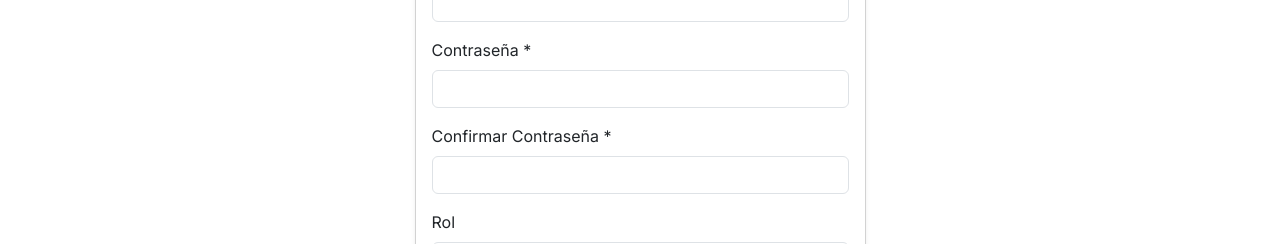
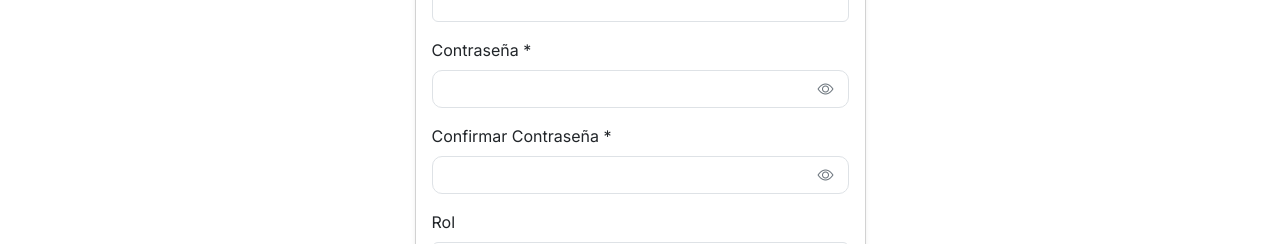
Before and after one commit to Frankkantor348/Edutech, an Angular app in the folder frontend/tareas-app/: page /register in a window 1280 px wide. Shown: the part 335-579 px from the top of the page. Built offline with nearby package versions, Linux system fonts and the light colour scheme.

Commit message:
mejora diseño

```diff
--- a/frontend/tareas-app/src/app/features/auth/login/login.component.css
+++ b/frontend/tareas-app/src/app/features/auth/login/login.component.css
@@ -30,3 +30,22 @@
 .btn-primary:hover {
   background-color: #0046B7;
 }
+
+.password-toggle{
+    position: absolute;
+    right: 15px;
+    top: 50%;
+    transform: translateY(-50%);
+    cursor: pointer;
+    z-index: 10;
+    color: #6c757d;
+}
+
+.input-group{
+    position: relative;
+}
+
+.input-group input{
+    padding-right: 45px;
+    border-radius: 10px !important;
+}
--- a/frontend/tareas-app/src/app/features/auth/login/login.component.html
+++ b/frontend/tareas-app/src/app/features/auth/login/login.component.html
@@ -26,12 +26,22 @@
 
             <div class="mb-3">
               <label class="form-label">Contraseña</label>
-              <input
-                type="password"
-                class="form-control"
-                [(ngModel)]="password"
-                name="password"
-                required>
+              <div class="input-group">
+                <input
+                  [type]="showPassword ? 'text' : 'password'"
+                  class="form-control"
+                  [(ngModel)]="password"
+                  name="password"
+                  required>
+                <span
+                  class="password-toggle"
+                  (click)="togglePassword()">
+                  <i
+                    class="bi"
+                    [ngClass]="showPassword ? 'bi-eye-slash' : 'bi-eye'">
+                  </i>
+                </span>
+              </div>
             </div>
 
             <button
--- a/frontend/tareas-app/src/app/features/auth/login/login.component.ts
+++ b/frontend/tareas-app/src/app/features/auth/login/login.component.ts
@@ -44,4 +44,8 @@ export class LoginComponent {
       }
     });
   }
+  showPassword: boolean = false;
+  togglePassword() {
+    this.showPassword = !this.showPassword;
+  }
 }
--- a/frontend/tareas-app/src/app/features/auth/register/register.component.css
+++ b/frontend/tareas-app/src/app/features/auth/register/register.component.css
@@ -54,3 +54,22 @@
 .register-container button:hover {
   background-color: #166709;
 }
+
+.input-group{
+    position: relative;
+}
+
+.input-group input{
+    padding-right: 45px;
+    border-radius: 10px !important;
+}
+
+.password-toggle{
+    position: absolute;
+    right: 15px;
+    top: 50%;
+    transform: translateY(-50%);
+    cursor: pointer;
+    z-index: 10;
+    color: #6c757d;
+}
--- a/frontend/tareas-app/src/app/features/auth/register/register.component.html
+++ b/frontend/tareas-app/src/app/features/auth/register/register.component.html
@@ -29,12 +29,42 @@
 
             <div class="mb-3">
               <label class="form-label">Contraseña *</label>
-              <input type="password" class="form-control" [(ngModel)]="password" name="password" required>
+              <div class="input-group">
+                <input
+                  [type]="showPassword ? 'text' : 'password'"
+                  class="form-control"
+                  [(ngModel)]="password"
+                  name="password"
+                  required>
+                <span
+                  class="password-toggle"
+                  (click)="togglePassword()">
+                  <i
+                    class="bi"
+                    [ngClass]="showPassword ? 'bi-eye-slash' : 'bi-eye'">
+                  </i>
+                </span>
+              </div>
             </div>
 
             <div class="mb-3">
               <label class="form-label">Confirmar Contraseña *</label>
-              <input type="password" class="form-control" [(ngModel)]="confirmPassword" name="confirmPassword" required>
+              <div class="input-group">
+                <input
+                  [type]="showConfirmPassword ? 'text' : 'password'"
+                  class="form-control"
+                  [(ngModel)]="confirmPassword"
+                  name="confirmPassword"
+                  required>
+                <span
+                  class="password-toggle"
+                  (click)="toggleConfirmPassword()">
+                  <i
+                    class="bi"
+                    [ngClass]="showConfirmPassword ? 'bi-eye-slash' : 'bi-eye'">
+                  </i>
+                </span>
+              </div>
             </div>
 
             <div class="mb-3">
--- a/frontend/tareas-app/src/app/features/auth/register/register.component.ts
+++ b/frontend/tareas-app/src/app/features/auth/register/register.component.ts
@@ -67,4 +67,15 @@ export class RegisterComponent {
       }
     });
   }
+
+  showPassword: boolean = false;
+  showConfirmPassword: boolean = false;
+
+  togglePassword() {
+    this.showPassword = !this.showPassword;
+  }
+
+  toggleConfirmPassword() {
+    this.showConfirmPassword = !this.showConfirmPassword;
+  }
 }
--- a/frontend/tareas-app/src/app/features/dashboard/dashboard.component.css
+++ b/frontend/tareas-app/src/app/features/dashboard/dashboard.component.css
@@ -10,5 +10,5 @@ h1 {
 }
 
 .card:hover {
-  transform: scale(1.05);
+  transform: scale(1.02);
 }
--- a/frontend/tareas-app/src/app/features/dashboard/dashboard.component.html
+++ b/frontend/tareas-app/src/app/features/dashboard/dashboard.component.html
@@ -7,7 +7,7 @@
     </div>
   </div>
 
-  <div *ngIf="loading" class="text-center mt-5">
+  <div *ngIf="loading" class="text-center mt-6">
     <div class="spinner-border text-primary" role="status">
       <span class="visually-hidden">Cargando...</span>
     </div>
@@ -18,8 +18,8 @@
   </div>
 
   <!-- Dashboard Estudiante -->
-  <div *ngIf="!loading && !error && !esDocente" class="row g-3">
-    <div class="col-6 col-md-3">
+  <div *ngIf="!loading && !error && !esDocente" class="row g-2 mt-3 px-5">
+    <div class="col-6 col-md-6" style="min-height: 130px">
       <div class="card text-white bg-info h-100" style="cursor: pointer;" (click)="irATareas('pendiente')">
         <div class="card-body text-center">
           <h2 class="display-6">{{ tareasPendientes }}</h2>
@@ -27,7 +27,7 @@
         </div>
       </div>
     </div>
-    <div class="col-6 col-md-3">
+    <div class="col-6 col-md-6" style="min-height: 130px">
       <div class="card text-white bg-warning h-100" style="cursor: pointer;" (click)="irATareas('entregada')">
         <div class="card-body text-center">
           <h2 class="display-6">{{ tareasEntregadas }}</h2>
@@ -35,7 +35,7 @@
         </div>
       </div>
     </div>
-    <div class="col-6 col-md-3">
+    <div class="col-6 col-md-6" style="min-height: 130px">
       <div class="card text-white bg-success h-100" style="cursor: pointer;" (click)="irATareas('calificada')">
         <div class="card-body text-center">
           <h2 class="display-6">{{ tareasCalificadas }}</h2>
@@ -43,7 +43,7 @@
         </div>
       </div>
     </div>
-    <div class="col-6 col-md-3">
+    <div class="col-6 col-md-6" style="min-height: 130px">
       <div class="card text-white bg-danger h-100" style="cursor: pointer;" (click)="irATareas('vencida')">
         <div class="card-body text-center">
           <h2 class="display-6">{{ tareasVencidas }}</h2>
@@ -54,8 +54,8 @@
   </div>
 
   <!-- Dashboard Docente -->
-  <div *ngIf="!loading && !error && esDocente" class="row g-3">
-    <div class="col-6 col-md-3">
+  <div *ngIf="!loading && !error && esDocente" class="row g-2 mt-3 px-5">
+    <div class="col-6 col-md-6" style="min-height: 130px">
       <div class="card text-white bg-primary h-100" style="cursor: pointer;" (click)="irATareas('publicadas')">
         <div class="card-body text-center">
           <h2 class="display-6">{{ totalTareasPublicadas }}</h2>
@@ -63,7 +63,7 @@
         </div>
       </div>
     </div>
-    <div class="col-6 col-md-3">
+    <div class="col-6 col-md-6" style="min-height: 130px">
       <div class="card text-white bg-warning h-100" style="cursor: pointer;" (click)="irATareas('pendientes')">
         <div class="card-body text-center">
           <h2 class="display-6">{{ totalEntregasPendientes }}</h2>
@@ -71,7 +71,7 @@
         </div>
       </div>
     </div>
-    <div class="col-6 col-md-3">
+    <div class="col-6 col-md-6" style="min-height: 130px">
       <div class="card text-white bg-success h-100" style="cursor: pointer;" (click)="irATareas('calificadas')">
         <div class="card-body text-center">
           <h2 class="display-6">{{ totalEntregasCalificadas }}</h2>
@@ -79,7 +79,7 @@
         </div>
       </div>
     </div>
-    <div class="col-6 col-md-3">
+    <div class="col-6 col-md-6" style="min-height: 130px">
       <div class="card text-white bg-info h-100" style="cursor: pointer;" (click)="irATareas('estudiantes')">
         <div class="card-body text-center">
           <h2 class="display-6">{{ totalEstudiantes }}</h2>
```
